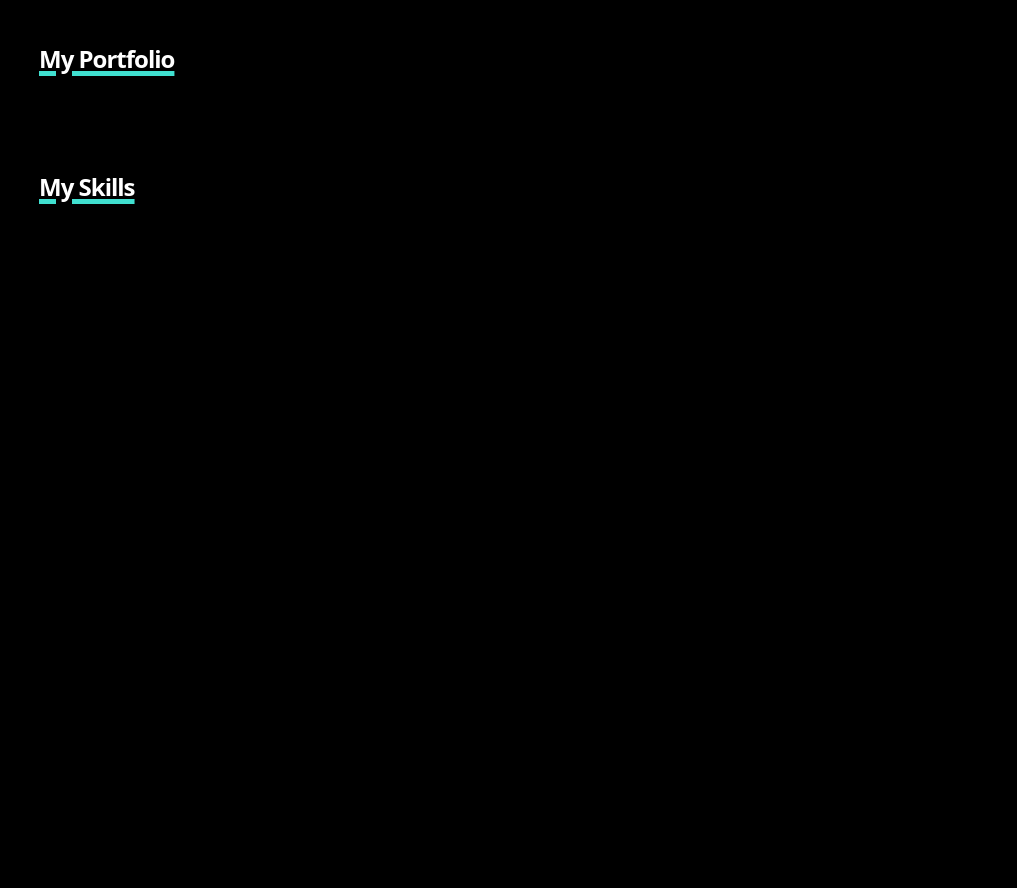
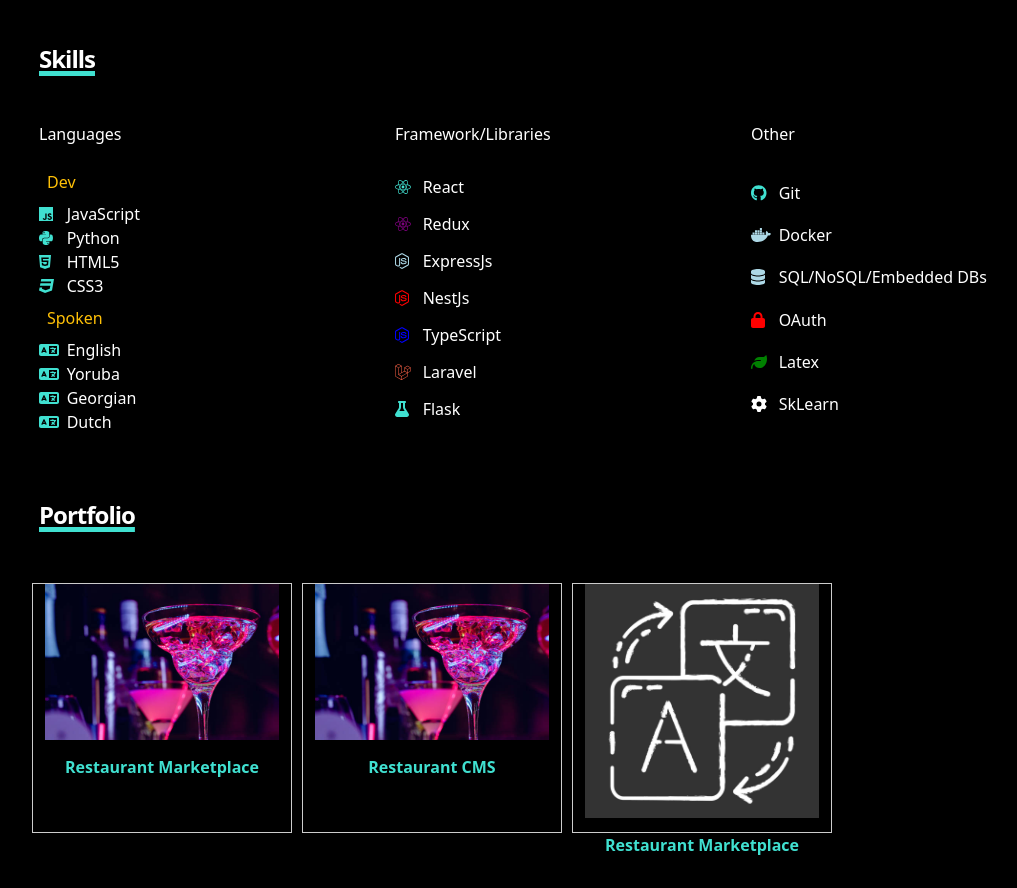
Before and after one commit to davson1217/portfolio, a React (Create React App) app: page / in a window 1280 px wide. Shown: the part 1980-2868 px from the top of the page, without its empty margins (43-1060 px from the left). Before the commit the page ends 2230 px from the top, so only its background shows below. Built offline with nearby package versions, Linux system fonts and the light colour scheme; the HTML template or start-up script is replaced by a standard one.

Commit message:
Adding the portfolio section

```diff
--- a/src/App.css
+++ b/src/App.css
@@ -16,6 +16,8 @@
     margin: 0 auto;
 }
 
+.my-skills ul {list-style: none}
+
 /*----------*/
 .spacer {
     margin: 50px 0;
--- a/src/App.js
+++ b/src/App.js
@@ -1,11 +1,20 @@
 import './App.css';
 import { FontAwesomeIcon } from '@fortawesome/react-fontawesome'
-import { faPhone, faAt, faLocationDot } from '@fortawesome/free-solid-svg-icons'
-import {faLinkedin, faMedium} from '@fortawesome/free-brands-svg-icons'
+import {
+    faPhone,
+    faAt,
+    faLocationDot,
+} from '@fortawesome/free-solid-svg-icons'
+import {
+    faLinkedin,
+    faMedium,
+} from '@fortawesome/free-brands-svg-icons'
 import SectionHeader from "./components/section-header";
 import WhatIDo from "./components/what-i-do-list";
 import ProgressCard from "./components/progress-card";
 import Education from "./components/education";
+import Skills from "./components/skills";
+import MyPortfolio from "./components/my-portfolio";
 
 function App() {
 
@@ -70,25 +79,30 @@
            <div className="col-sm-12 spacer"></div>
 
            <section className="work-xp">
-               <SectionHeader title={"My Work Experience"} classNames={['work-xp__header']}/>
+               <SectionHeader title={"Work Experience"} classNames={['work-xp__header']}/>
                <ProgressCard/>
            </section>
 
            <div className="col-sm-12 spacer"></div>
            <section className="my-education">
-               <SectionHeader title={"My Education"} classNames={['education__header']}/>
+               <SectionHeader title={"Education"} classNames={['education__header']}/>
                <Education/>
            </section>
 
            <div className="col-sm-12 spacer"></div>
-           <section className="my-portfolio">
-               <SectionHeader title={"My Portfolio"} classNames={['portfolio__header']}/>
+           <section className="my-skills">
+               <SectionHeader title={"Skills"} classNames={['portfolio__header']}/>
+               <Skills/>
            </section>
 
            <div className="col-sm-12 spacer"></div>
-           <section className="my-skills">
-               <SectionHeader title={"My Skills"} classNames={['portfolio__header']}/>
+           <section className="my-portfolio">
+               <SectionHeader title={"Portfolio"} classNames={['portfolio__header']}/>
+               <MyPortfolio/>
            </section>
+
+           <div className="col-sm-12 spacer"></div>
+           <div className="col-sm-12 spacer"></div>
        </div>
     </div>
   );
--- a/src/components/education.js
+++ b/src/components/education.js
@@ -68,7 +68,7 @@
                         <div className="progress-header__icon col-sm-1">
                             <FontAwesomeIcon icon={faBook} color='turquoise' size={"lg"}/>
                         </div>
-                        <div className="progress-header__text col-sm-9">Computer Science (Diploma)</div>
+                        <div className="progress-header__text col-sm-9">Computer Science (College)</div>
                     </div>
                     <div className="col-sm-12 row">
                         <div className="progress-header__icon col-sm-1">
--- /dev/null
+++ b/src/components/my-portfolio.js
@@ -0,0 +1,32 @@
+import React from 'react';
+import '../styles/my-portfolio.css'
+
+const MyPortfolio = () => {
+    return (
+        <div className="row">
+            <div className="gallery col-sm-4">
+                <a target="_blank" href="https://lilac-cms.netlify.app/">
+                    <img src="glass2.jpeg" alt="Cinque Terre" width="400" height="200" />
+                </a>
+                <div className="desc">Restaurant Marketplace</div>
+            </div>
+
+            <div className="gallery col-sm-4">
+                <a target="_blank" href="https://lilac-cms.netlify.app/">
+                    <img src="glass2.jpeg" alt="Cinque Terre" width="400" height="200" />
+                </a>
+                <div className="desc">Restaurant CMS</div>
+            </div>
+
+            <div className="gallery col-sm-4">
+                <a target="_blank" href="https://lilac-cms.netlify.app/">
+                    <img src="MT1.jpeg" alt="Cinque Terre" width="400" height="200" />
+                </a>
+                <div className="desc">Restaurant Marketplace</div>
+            </div>
+
+        </div>
+    );
+};
+
+export default MyPortfolio;
--- /dev/null
+++ b/src/components/skills.js
@@ -0,0 +1,123 @@
+import React from 'react'
+import {FontAwesomeIcon} from "@fortawesome/react-fontawesome";
+import {
+    faCss3, faDocker,
+    faGithub,
+    faHtml5,
+    faJs,
+    faLaravel,
+    faNodeJs,
+    faPython,
+    faReact
+} from "@fortawesome/free-brands-svg-icons";
+import {faDatabase, faFlask, faGear, faLanguage, faLeaf, faLock, faVoicemail} from "@fortawesome/free-solid-svg-icons";
+
+const Skills = () => {
+    return (
+        <div className="row">
+            <ul className="col-sm-12 col-md-6 col-lg-4 row">
+                <div className="skill-list-header col-sm-12 mb-3">Languages</div>
+                <ul>
+                    <div className="dev text-warning p-2">Dev</div>
+                    <li className="skill col-sm-12 row">
+                        <div className="col-sm-1 skill-icon"><FontAwesomeIcon icon={faJs} color='turquoise'/></div>
+                        <div className="col-sm-10 skill-title">JavaScript</div>
+                    </li>
+                    <li className="skill col-sm-12 row">
+                        <div className="col-sm-1 skill-icon"><FontAwesomeIcon icon={faPython} color='turquoise'/></div>
+                        <div className="col-sm-10 skill-title">Python</div>
+                    </li>
+                    <li className="skill col-sm-12 row">
+                        <div className="col-sm-1 skill-icon"><FontAwesomeIcon icon={faHtml5} color='turquoise'/></div>
+                        <div className="col-sm-10 skill-title">HTML5</div>
+                    </li>
+                    <li className="skill col-sm-12 row">
+                        <div className="col-sm-1 skill-icon"><FontAwesomeIcon icon={faCss3} color='turquoise'/></div>
+                        <div className="col-sm-10 skill-title">CSS3</div>
+                    </li>
+                </ul>
+                <ul>
+                    <div className="spoken text-warning p-2">Spoken</div>
+                    <li className="skill col-sm-12 row">
+                        <div className="col-sm-1 skill-icon"><FontAwesomeIcon icon={faLanguage} color='turquoise'/></div>
+                        <div className="col-sm-10 skill-title">English</div>
+                    </li>
+                    <li className="skill col-sm-12 row">
+                        <div className="col-sm-1 skill-icon"><FontAwesomeIcon icon={faLanguage} color='turquoise'/></div>
+                        <div className="col-sm-10 skill-title">Yoruba</div>
+                    </li>
+                    <li className="skill col-sm-12 row">
+                        <div className="col-sm-1 skill-icon"><FontAwesomeIcon icon={faLanguage} color='turquoise'/></div>
+                        <div className="col-sm-10 skill-title">Georgian</div>
+                    </li>
+                    <li className="skill col-sm-12 row">
+                        <div className="col-sm-1 skill-icon"><FontAwesomeIcon icon={faLanguage} color='turquoise'/></div>
+                        <div className="col-sm-10 skill-title">Dutch</div>
+                    </li>
+                </ul>
+            </ul>
+
+            <ul className="col-sm-12 col-md-6 col-lg-4 row">
+                <div className="skill-list-header col-sm-12 mb-3">Framework/Libraries</div>
+                <li className="skill col-sm-12 row">
+                    <div className="col-sm-1 skill-icon"><FontAwesomeIcon icon={faReact} color='turquoise'/></div>
+                    <div className="col-sm-10 skill-title">React</div>
+                </li>
+                <li className="skill col-sm-12 row">
+                    <div className="col-sm-1 skill-icon"><FontAwesomeIcon icon={faReact} color='purple'/></div>
+                    <div className="col-sm-10 skill-title">Redux</div>
+                </li>
+                <li className="skill col-sm-12 row">
+                    <div className="col-sm-1 skill-icon"><FontAwesomeIcon icon={faNodeJs} color='lightblue'/></div>
+                    <div className="col-sm-10 skill-title">ExpressJs</div>
+                </li>
+                <li className="skill col-sm-12 row">
+                    <div className="col-sm-1 skill-icon"><FontAwesomeIcon icon={faNodeJs} color='red'/></div>
+                    <div className="col-sm-10 skill-title">NestJs</div>
+                </li>
+                <li className="skill col-sm-12 row">
+                    <div className="col-sm-1 skill-icon"><FontAwesomeIcon icon={faNodeJs} color='blue'/></div>
+                    <div className="col-sm-10 skill-title">TypeScript</div>
+                </li>
+                <li className="skill col-sm-12 row">
+                    <div className="col-sm-1 skill-icon"><FontAwesomeIcon icon={faLaravel} color='tomato'/></div>
+                    <div className="col-sm-10 skill-title">Laravel</div>
+                </li>
+                <li className="skill col-sm-12 row">
+                    <div className="col-sm-1 skill-icon"><FontAwesomeIcon icon={faFlask} color='turquoise'/></div>
+                    <div className="col-sm-10 skill-title">Flask</div>
+                </li>
+            </ul>
+
+            <ul className="col-sm-12 col-md-6 col-lg-4 row">
+                <div className="skill-list-header col-sm-12 mb-3">Other</div>
+                <li className="skill col-sm-12 row">
+                    <div className="col-sm-1 skill-icon"><FontAwesomeIcon icon={faGithub} color='turquoise'/></div>
+                    <div className="col-sm-10 skill-title">Git</div>
+                </li>
+                <li className="skill col-sm-12 row">
+                    <div className="col-sm-1 skill-icon"><FontAwesomeIcon icon={faDocker} color='lightblue'/></div>
+                    <div className="col-sm-10 skill-title">Docker</div>
+                </li>
+                <li className="skill col-sm-12 row">
+                    <div className="col-sm-1 skill-icon"><FontAwesomeIcon icon={faDatabase} color='lightblue'/></div>
+                    <div className="col-sm-10 skill-title">SQL/NoSQL/Embedded DBs</div>
+                </li>
+                <li className="skill col-sm-12 row">
+                    <div className="col-sm-1 skill-icon"><FontAwesomeIcon icon={faLock} color='red'/></div>
+                    <div className="col-sm-10 skill-title">OAuth</div>
+                </li>
+                <li className="skill col-sm-12 row">
+                    <div className="col-sm-1 skill-icon"><FontAwesomeIcon icon={faLeaf} color='green'/></div>
+                    <div className="col-sm-10 skill-title">Latex</div>
+                </li>
+                <li className="skill col-sm-12 row">
+                    <div className="col-sm-1 skill-icon"><FontAwesomeIcon icon={faGear} color='white'/></div>
+                    <div className="col-sm-10 skill-title">SkLearn</div>
+                </li>
+            </ul>
+        </div>
+    )
+}
+
+export default Skills;
--- /dev/null
+++ b/src/styles/my-portfolio.css
@@ -0,0 +1,22 @@
+div.gallery {
+    margin: 5px;
+    border: 1px solid #ccc;
+    max-height: 250px;
+    width: 260px;
+}
+
+div.gallery:hover {
+    border: 1px solid turquoise;
+}
+
+div.gallery img {
+    width: 100%;
+    height: auto;
+}
+
+.desc {
+    padding: 15px;
+    text-align: center;
+    color: turquoise;
+    font-weight: bolder;
+}
```
Also changed, not shown: public/MT1.jpeg (added), public/glass2.jpeg (added).
